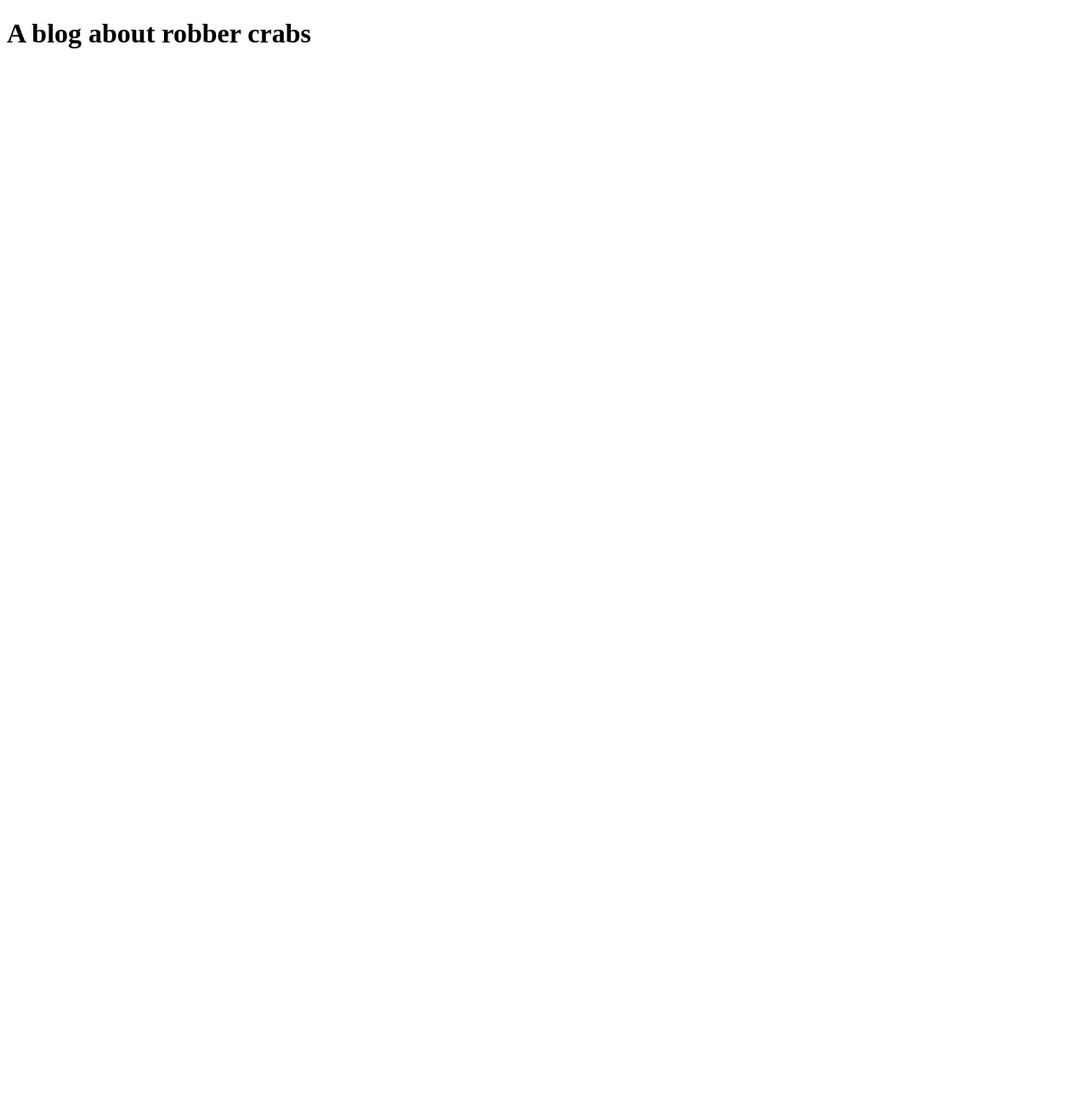
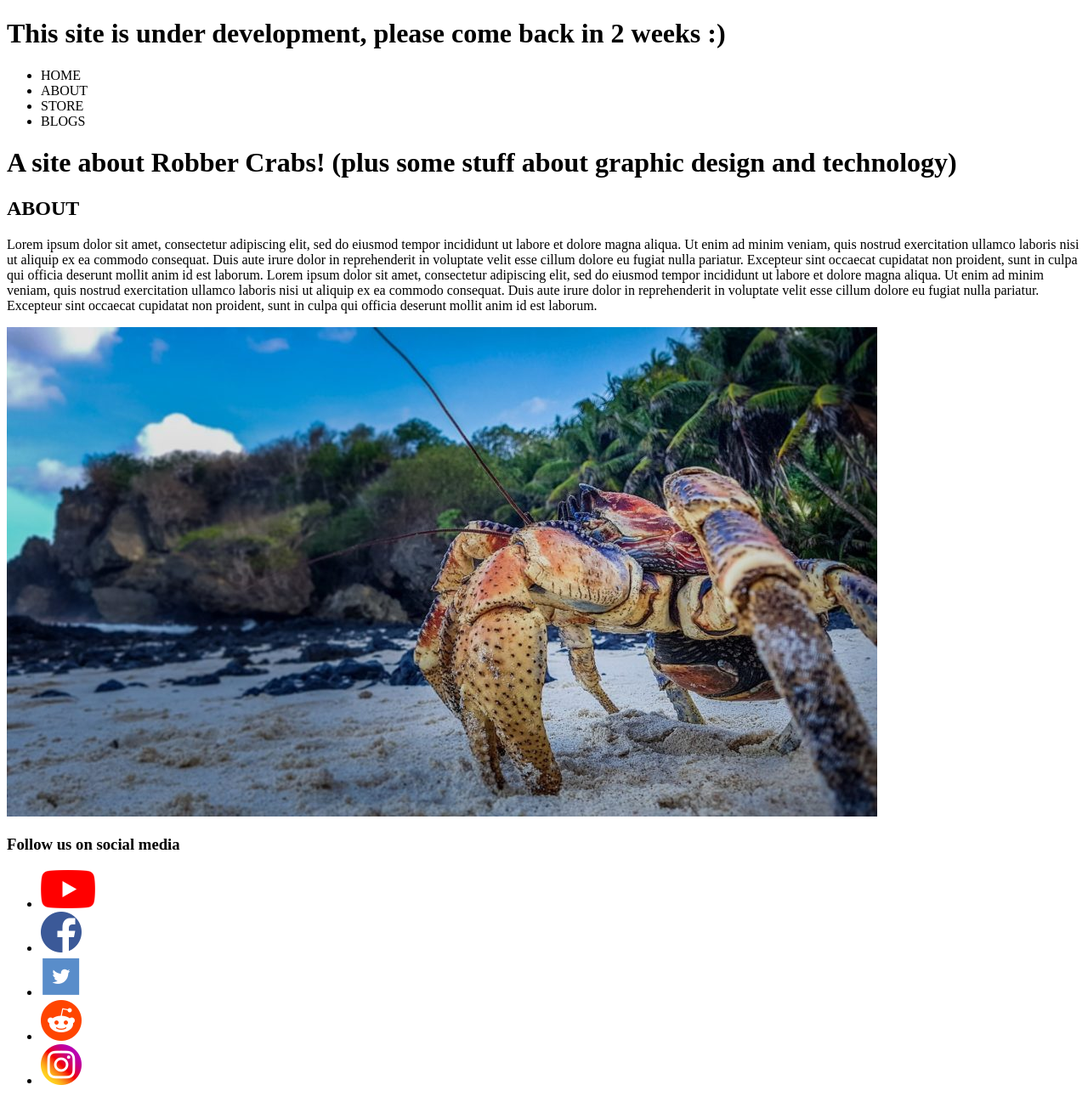
Before and after one commit to FFCove/FFCove.github.io, a plain HTML site: page index.html in a window 1280 px wide. Shown: the whole page at 85% size. Before the commit the page ends 800 px from the top, so only its background shows below. Drawn offline with Linux system fonts and the light colour scheme.

Commit message:
commit image files + blank about.html js and css + modified index.html

```diff
--- a/index.html
+++ b/index.html
@@ -4,9 +4,42 @@
     <meta charset="UTF-8">
     <meta http-equiv="X-UA-Compatible" content="IE=edge">
     <meta name="viewport" content="width=device-width, initial-scale=1.0">
-    <title>Document</title>
+    <title>Robber Crab Tech</title>
 </head>
 <body>
-    <h1>A blog about robber crabs</h1>
+    <h1>This site is under development, please come back in 2 weeks :)</h1>
+    <header>
+        <nav>
+            <ul>
+                <li>HOME</li>
+                <li>ABOUT</li>
+                <li>STORE</li>
+                <li>BLOGS</li>
+            </ul>
+        </nav>
+
+    <h1>A site about Robber Crabs! (plus some stuff about graphic design and technology)</h1>
+    </header>
+    <section>
+        <h2>ABOUT</h2>
+            <p>
+                Lorem ipsum dolor sit amet, consectetur adipiscing elit, sed do eiusmod tempor incididunt ut labore et dolore magna aliqua. Ut enim ad minim veniam, quis nostrud exercitation ullamco laboris nisi ut aliquip ex ea commodo consequat. Duis aute irure dolor in reprehenderit in voluptate velit esse cillum dolore eu fugiat nulla pariatur. Excepteur sint occaecat cupidatat non proident, sunt in culpa qui officia deserunt mollit anim id est laborum.
+                Lorem ipsum dolor sit amet, consectetur adipiscing elit, sed do eiusmod tempor incididunt ut labore et dolore magna aliqua. Ut enim ad minim veniam, quis nostrud exercitation ullamco laboris nisi ut aliquip ex ea commodo consequat. Duis aute irure dolor in reprehenderit in voluptate velit esse cillum dolore eu fugiat nulla pariatur. Excepteur sint occaecat cupidatat non proident, sunt in culpa qui officia deserunt mollit anim id est laborum. </p>
+                <img src="images/robbercrab/robbercrab-1024x576.jpg">
+
+
+    </section>
+    <footer>
+        <h3>Follow us on social media </h3>
+        <ul>
+            <li><img src="images/robbercrab/other/youtube_red.png"></li>
+            <li><img src="images/robbercrab/other/facebook.png"></li>
+            <li><img src="images/robbercrab/other/twitter.png"></li>
+            <li><img src="images/robbercrab/other/reddit.png"></li>
+            <li><img src="images/robbercrab/other/instagram.png"></li>
+
+        </ul>
+    </footer>
+
 </body>
 </html>
```
Also changed, not shown: about.html (added), css/styles.css (added), images/robbercrab/Coconut-crab2_1200x1200.jpg (added), images/robbercrab/coconut-crab1600x900.jpg (added), images/robbercrab/coconut-crabs-960x640.jpg (added), images/robbercrab/other/facebook.png (added), images/robbercrab/other/instagram.png (added), images/robbercrab/other/reddit.png (added), images/robbercrab/other/twitter.png (added), images/robbercrab/other/youtube.png (added), images/robbercrab/other/youtube_red.png (added), images/robbercrab/red+robber272x182.jpeg (added), images/robbercrab/robber-crab-1000x667_chrisbray.jpg (added), images/robbercrab/robber-crab-800x528.jpg (added), 1 more files.
